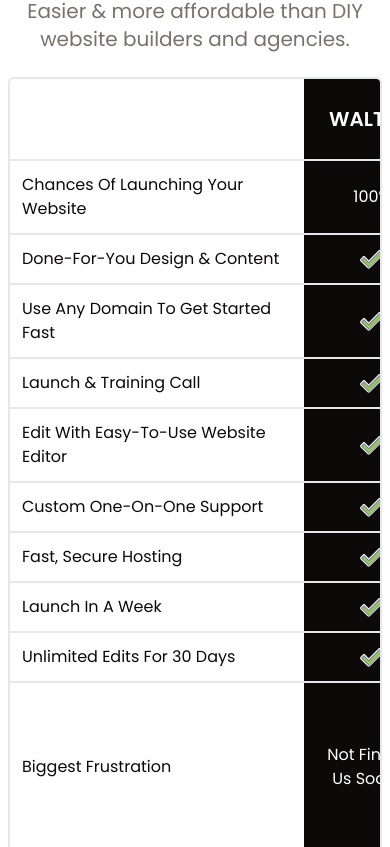
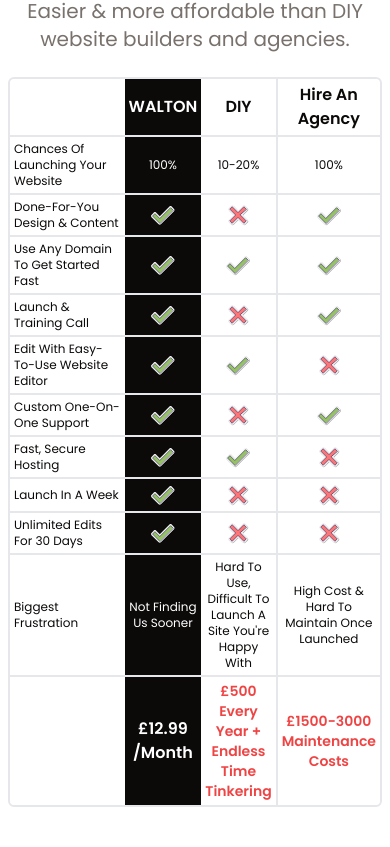
Before and after one commit to glimmrz/ueni_clone, a Next.js app: page / in a window 390 px wide. Shown: the part 4117-4964 px from the top of the page. Built offline with nearby package versions, Linux system fonts and the light colour scheme.

Commit message:
fix: diff table on mobile

```diff
--- a/src/components/differences/differences-table.jsx
+++ b/src/components/differences/differences-table.jsx
@@ -3,51 +3,53 @@
 
 export function DifferenceTable() {
   return (
-    <div className="overflow-x-auto border-2 border-shade rounded-md text-foreground">
+    <div className="overflow-hidden border-2 border-shade rounded-md text-foreground">
       <table className="capitalize rounded-md w-full min-w-full overflow-hidden bg-background shadow-rg text-left">
         <thead>
           <tr className="border-b-2 border-shade">
-            <th className="p-3 text-xl font-bold w-2/4"></th>
-            <th className="p-3 text-xl font-semibold text-center w-32 bg-foreground text-background">
+            <th className="p-1 md:p-3 text-base md:text-xl font-bold w-2/4"></th>
+            <th className="p-1 md:p-3 text-base md:text-xl font-semibold text-center w-32 bg-foreground text-background">
               WALTON
             </th>
-            <th className="p-3 text-xl border-r-2 font-semibold text-center w-32">
+            <th className="p-1 md:p-3 text-base md:text-xl border-r-2 font-semibold text-center w-32">
               DIY
             </th>
-            <th className="p-3 text-xl font-semibold text-center w-32">
+            <th className="p-1 md:p-3 text-base md:text-xl font-semibold text-center w-32">
               Hire an agency
             </th>
           </tr>
         </thead>
         <tbody>
           <tr className="border-b-2 border-shade last-of-type:border-0">
-            <td className="p-3 text-base w-2/4">
+            <td className="p-1 md:p-3 text-xs md:text-base ">
               Chances of launching your website
             </td>
-            <td className="p-3 text-base text-center w-32 bg-foreground text-background">
+            <td className="p-1 md:p-3 text-xs md:text-base text-center w-32 bg-foreground text-background">
               100%
             </td>
-            <td className="p-3 text-base border-r-2 text-center w-32">
+            <td className="p-1 md:p-3 text-xs md:text-base border-r-2 text-center w-32">
               10-20%
             </td>
-            <td className="p-3 text-base text-center w-32">100%</td>
+            <td className="p-1 md:p-3 text-xs md:text-base text-center w-32">
+              100%
+            </td>
           </tr>
 
           <tr className="border-b-2 border-shade last-of-type:border-0">
-            <td className="p-3 text-base w-2/4">
+            <td className="p-1 md:p-3 text-xs md:text-base ">
               Done-for-you design & content
             </td>
-            <td className="p-3 text-xl text-center w-32 bg-foreground text-background">
+            <td className="p-1 md:p-3 text-xl text-center w-32 bg-foreground text-background">
               <div className="flex items-center justify-center">
                 <Icon size={24} icon="check" />
               </div>
             </td>
-            <td className="p-3 text-xl border-r-2 text-center w-32">
+            <td className="p-1 md:p-3 text-xl border-r-2 text-center w-32">
               <div className="flex items-center justify-center">
                 <Icon size={24} icon="cross" />
               </div>
             </td>
-            <td className="p-3 text-xl text-center w-32">
+            <td className="p-1 md:p-3 text-xl text-center w-32">
               <div className="flex items-center justify-center">
                 <Icon size={24} icon="check" />
               </div>
@@ -55,20 +57,20 @@
           </tr>
 
           <tr className="border-b-2 border-shade last-of-type:border-0">
-            <td className="p-3 text-base w-2/4">
+            <td className="p-1 md:p-3 text-xs md:text-base ">
               Use any domain to get started fast
             </td>
-            <td className="p-3 text-xl text-center w-32 bg-foreground text-background">
+            <td className="p-1 md:p-3 text-xl text-center w-32 bg-foreground text-background">
               <div className="flex items-center justify-center">
                 <Icon size={24} icon="check" />
               </div>
             </td>
-            <td className="p-3 text-xl border-r-2 text-center w-32">
+            <td className="p-1 md:p-3 text-xl border-r-2 text-center w-32">
               <div className="flex items-center justify-center">
                 <Icon size={24} icon="check" />
               </div>
             </td>
-            <td className="p-3 text-xl text-center w-32">
+            <td className="p-1 md:p-3 text-xl text-center w-32">
               <div className="flex items-center justify-center">
                 <Icon size={24} icon="check" />
               </div>
@@ -76,18 +78,20 @@
           </tr>
 
           <tr className="border-b-2 border-shade last-of-type:border-0">
-            <td className="p-3 text-base w-2/4">Launch & training call</td>
-            <td className="p-3 text-xl text-center w-32 bg-foreground text-background">
+            <td className="p-1 md:p-3 text-xs md:text-base ">
+              Launch & training call
+            </td>
+            <td className="p-1 md:p-3 text-xl text-center w-32 bg-foreground text-background">
               <div className="flex items-center justify-center">
                 <Icon size={24} icon="check" />
               </div>
             </td>
-            <td className="p-3 text-xl border-r-2 text-center w-32">
+            <td className="p-1 md:p-3 text-xl border-r-2 text-center w-32">
               <div className="flex items-center justify-center">
                 <Icon size={24} icon="cross" />
               </div>
             </td>
-            <td className="p-3 text-xl text-center w-32">
+            <td className="p-1 md:p-3 text-xl text-center w-32">
               <div className="flex items-center justify-center">
                 <Icon size={24} icon="check" />
               </div>
@@ -95,20 +99,20 @@
           </tr>
 
           <tr className="border-b-2 border-shade last-of-type:border-0">
-            <td className="p-3 text-base w-2/4">
+            <td className="p-1 md:p-3 text-xs md:text-base ">
               Edit with easy-to-use website editor
             </td>
-            <td className="p-3 text-xl text-center w-32 bg-foreground text-background">
+            <td className="p-1 md:p-3 text-xl text-center w-32 bg-foreground text-background">
               <div className="flex items-center justify-center">
                 <Icon size={24} icon="check" />
               </div>
             </td>
-            <td className="p-3 text-xl border-r-2 text-center w-32">
+            <td className="p-1 md:p-3 text-xl border-r-2 text-center w-32">
               <div className="flex items-center justify-center">
                 <Icon size={24} icon="check" />
               </div>
             </td>
-            <td className="p-3 text-xl text-center w-32">
+            <td className="p-1 md:p-3 text-xl text-center w-32">
               <div className="flex items-center justify-center">
                 <Icon size={24} icon="cross" />
               </div>
@@ -116,18 +120,20 @@
           </tr>
 
           <tr className="border-b-2 border-shade last-of-type:border-0">
-            <td className="p-3 text-base w-2/4">Custom one-on-one support</td>
-            <td className="p-3 text-xl text-center w-32 bg-foreground text-background">
+            <td className="p-1 md:p-3 text-xs md:text-base ">
+              Custom one-on-one support
+            </td>
+            <td className="p-1 md:p-3 text-xl text-center w-32 bg-foreground text-background">
               <div className="flex items-center justify-center">
                 <Icon size={24} icon="check" />
               </div>
             </td>
-            <td className="p-3 border-r-2 text-xl text-center w-32">
+            <td className="p-1 md:p-3 border-r-2 text-xl text-center w-32">
               <div className="flex items-center justify-center">
                 <Icon size={24} icon="cross" />
               </div>
             </td>
-            <td className="p-3 text-xl text-center w-32">
+            <td className="p-1 md:p-3 text-xl text-center w-32">
               <div className="flex items-center justify-center">
                 <Icon size={24} icon="check" />
               </div>
@@ -135,18 +141,20 @@
           </tr>
 
           <tr className="border-b-2 border-shade last-of-type:border-0">
-            <td className="p-3 text-base w-2/4">Fast, secure hosting</td>
-            <td className="p-3 text-xl text-center w-32 bg-foreground text-background">
+            <td className="p-1 md:p-3 text-xs md:text-base ">
+              Fast, secure hosting
+            </td>
+            <td className="p-1 md:p-3 text-xl text-center w-32 bg-foreground text-background">
               <div className="flex items-center justify-center">
                 <Icon size={24} icon="check" />
               </div>
             </td>
-            <td className="p-3 border-r-2 text-xl text-center w-32">
+            <td className="p-1 md:p-3 border-r-2 text-xl text-center w-32">
               <div className="flex items-center justify-center">
                 <Icon size={24} icon="check" />
               </div>
             </td>
-            <td className="p-3 text-xl text-center w-32">
+            <td className="p-1 md:p-3 text-xl text-center w-32">
               <div className="flex items-center justify-center">
                 <Icon size={24} icon="cross" />
               </div>
@@ -154,18 +162,20 @@
           </tr>
 
           <tr className="border-b-2 border-shade last-of-type:border-0">
-            <td className="p-3 text-base w-2/4">Launch in a week</td>
-            <td className="p-3 text-xl text-center w-32 bg-foreground text-background">
+            <td className="p-1 md:p-3 text-xs md:text-base ">
+              Launch in a week
+            </td>
+            <td className="p-1 md:p-3 text-xl text-center w-32 bg-foreground text-background">
               <div className="flex items-center justify-center">
                 <Icon size={24} icon="check" />
               </div>
             </td>
-            <td className="p-3 border-r-2 text-xl text-center w-32">
+            <td className="p-1 md:p-3 border-r-2 text-xl text-center w-32">
               <div className="flex items-center justify-center">
                 <Icon size={24} icon="cross" />
               </div>
             </td>
-            <td className="p-3 text-xl text-center w-32">
+            <td className="p-1 md:p-3 text-xl text-center w-32">
               <div className="flex items-center justify-center">
                 <Icon size={24} icon="cross" />
               </div>
@@ -173,18 +183,20 @@
           </tr>
 
           <tr className="border-b-2 border-shade last-of-type:border-0">
-            <td className="p-3 text-base w-2/4">Unlimited edits for 30 days</td>
-            <td className="p-3 text-xl text-center w-32 bg-foreground text-background">
+            <td className="p-1 md:p-3 text-xs md:text-base ">
+              Unlimited edits for 30 days
+            </td>
+            <td className="p-1 md:p-3 text-xl text-center w-32 bg-foreground text-background">
               <div className="flex items-center justify-center">
                 <Icon size={24} icon="check" />
               </div>
             </td>
-            <td className="p-3 border-r-2 text-xl text-center w-32">
+            <td className="p-1 md:p-3 border-r-2 text-xl text-center w-32">
               <div className="flex items-center justify-center">
                 <Icon size={24} icon="cross" />
               </div>
             </td>
-            <td className="p-3 text-xl text-center w-32">
+            <td className="p-1 md:p-3 text-xl text-center w-32">
               <div className="flex items-center justify-center">
                 <Icon size={24} icon="cross" />
               </div>
@@ -192,32 +204,32 @@
           </tr>
 
           <tr className="border-b-2 border-shade last-of-type:border-0">
-            <td className="p-3 text-base w-2/4">Biggest frustration</td>
-            <td className="p-3 text-base text-center w-32 bg-foreground text-background">
+            <td className="p-1 md:p-3 text-xs md:text-base ">
+              Biggest frustration
+            </td>
+            <td className="p-1 md:p-3 text-xs md:text-base text-center w-32 bg-foreground text-background">
               not finding us sooner
             </td>
-            <td className="p-3 border-r-2 text-base text-center w-32">
+            <td className="p-1 md:p-3 border-r-2 text-xs md:text-base text-center w-32">
               hard to use, difficult to launch a site you&apos;re happy with
             </td>
-            <td className="p-3 text-base text-center w-32">
+            <td className="p-1 md:p-3 text-xs md:text-base text-center w-32">
               high cost & hard to maintain once launched
             </td>
           </tr>
 
           {/* Final Row */}
           <tr className="border-b-2 border-shade last-of-type:border-0">
-            <td className="p-3 text-xl w-2/4">
-              <Button size="lg" className="bg-[#F23C04] hover:bg-[#F23C04]">
-                get started
-              </Button>
+            <td className="p-1 md:p-3 text-xl w-2/4">
+              <Button className="hidden md:inline-flex">get started</Button>
             </td>
-            <td className="p-3 text-3xl font-semibold text-center w-32 bg-foreground text-background">
+            <td className="p-1 md:p-3 text-base md:text-3xl font-semibold text-center w-32 bg-foreground text-background">
               £12.99 /month
             </td>
-            <td className="p-3 border-r-2 text-xl font-semibold text-destructive text-center w-32">
+            <td className="p-1 md:p-3 border-r-2 text-sm md:text-xl font-semibold text-destructive text-center w-32">
               £500 every year + endless time tinkering
             </td>
-            <td className="p-3 text-xl font-semibold text-destructive text-center w-32">
+            <td className="p-1 md:p-3 text-sm  md:text-xl font-semibold text-destructive text-center w-32">
               £1500-3000 maintenance costs
             </td>
           </tr>
```
